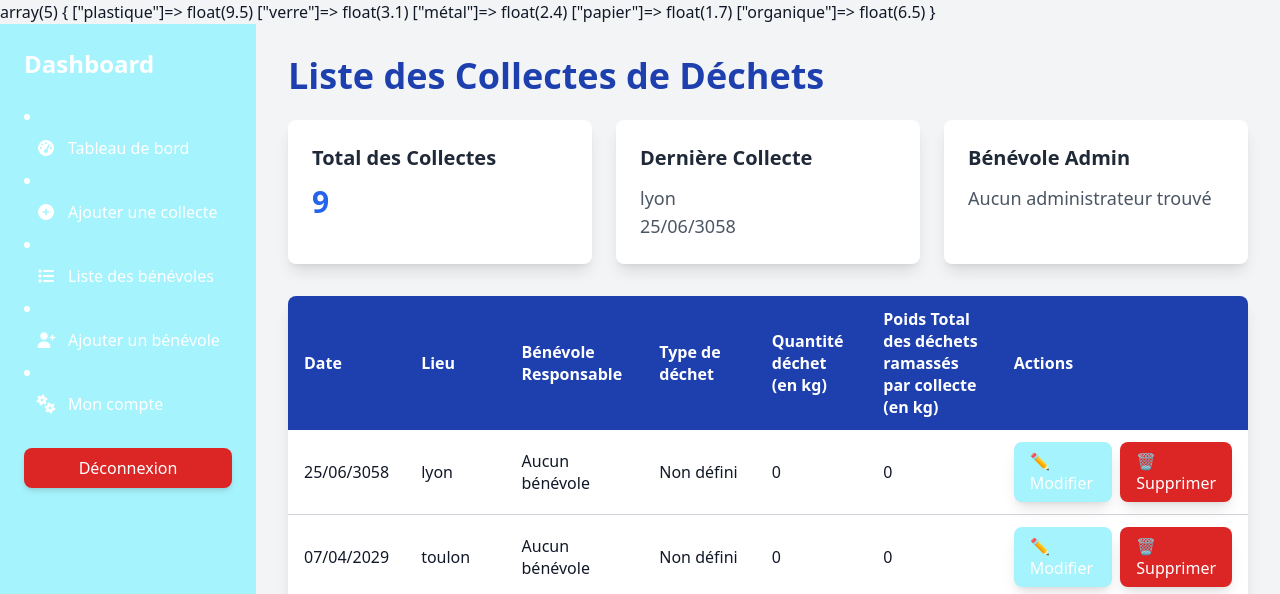
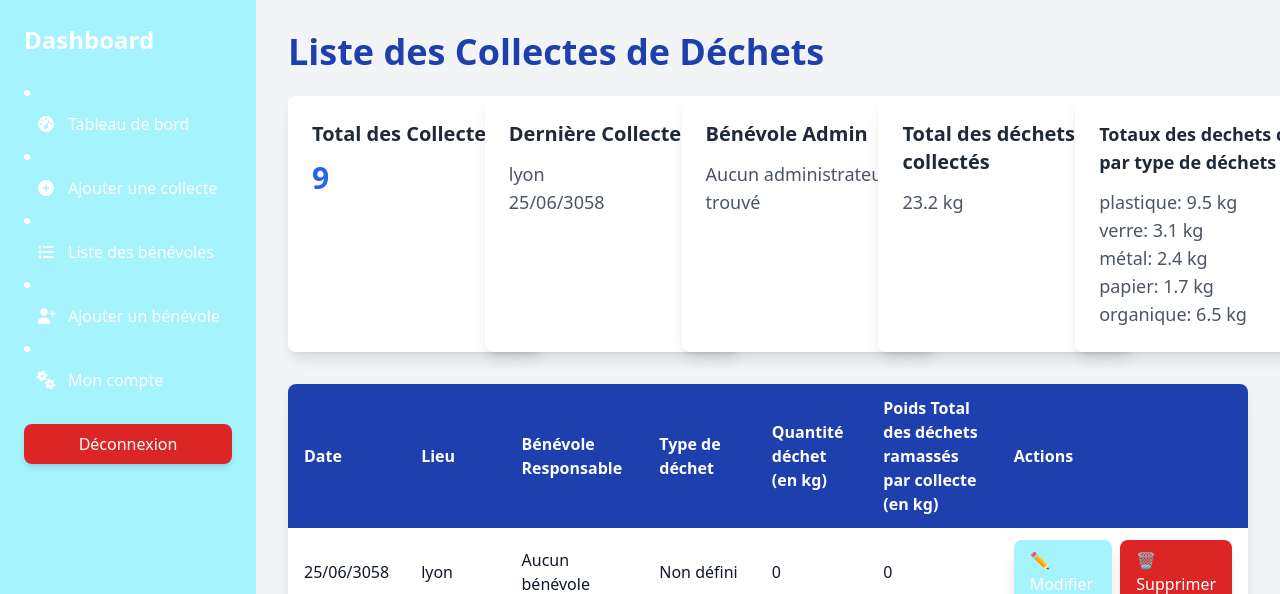
Before and after one commit to Elo-S38/Projet_PHP, a PHP site: page /collection_list.php in a window 1280 px wide. Shown: the top 594 px of the page. Run offline with PHP 8.4, Linux system fonts and the light colour scheme; data comes from the database, SQL or seed files in the repository; data that the repository does not hold is empty; some libraries are stand-ins or nearby versions.

Commit message:
Affichage card totaux par type de dechets

```diff
--- a/association/php/collection_list.php
+++ b/association/php/collection_list.php
@@ -37,7 +37,7 @@ try {
 		$sumByTypeDechet[$type_dechet] += $quantiteKg;
 	}
 
-	var_dump($sumByTypeDechet);
+
 
     $admin = $query->fetch(PDO::FETCH_ASSOC);
     $adminNom = $admin ? htmlspecialchars($admin['nom']) : 'Aucun administrateur trouvé';
@@ -94,22 +94,38 @@ error_reporting(E_ALL);
         <?php endif; ?>
 
         <!-- Cartes d'informations -->
-        <div class="grid grid-cols-1 sm:grid-cols-2 lg:grid-cols-3 gap-6 mb-8">
+        <div class="grid grid-cols-1 sm:grid-cols-2 lg:grid-cols-5 gap-6 mb-8">
             <!-- Nombre total de collectes -->
-            <div class="bg-white p-6 rounded-lg shadow-lg">
+            <div class="bg-white p-6 rounded-lg shadow-lg w-64">
+
                 <h3 class="text-xl font-semibold text-gray-800 mb-3">Total des Collectes</h3>
                 <p class="text-3xl font-bold text-blue-600"><?= count($collectes) ?></p>
             </div>
             <!-- Dernière collecte -->
-            <div class="bg-white p-6 rounded-lg shadow-lg">
+            <div class="bg-white p-6 rounded-lg shadow-lg w-64">
+
                 <h3 class="text-xl font-semibold text-gray-800 mb-3">Dernière Collecte</h3>
                 <p class="text-lg text-gray-600"><?= htmlspecialchars($collectes[0]['lieu']) ?></p>
                 <p class="text-lg text-gray-600"><?= date('d/m/Y', strtotime($collectes[0]['date_collecte'])) ?></p>
             </div>
             <!-- Bénévole Responsable -->
-            <div class="bg-white p-6 rounded-lg shadow-lg">
+            <div class="bg-white p-6 rounded-lg shadow-lg w-64">
+
                 <h3 class="text-xl font-semibold text-gray-800 mb-3">Bénévole Admin</h3>
                 <p class="text-lg text-gray-600"><?= $adminNom ?></p>
+            </div>
+            <!-- Total des dechets collectés -->
+            <div class="bg-white p-6 rounded-lg shadow-lg w-64">
+
+                <h3 class="text-xl font-semibold text-gray-800 mb-3">Total des déchets collectés</h3>
+                <p class="text-lg text-gray-600"><?= round($poids_total[0]["SUM(quantite_kg)"], 2) . " kg"?></p>
+            </div>
+            <!-- Totaux des dechets collectés par type de déchets-->
+            <div class="bg-white p-6 rounded-lg shadow-lg w-80">
+                <h3 class="text-lg font-semibold text-gray-800 mb-3">Totaux des dechets collectés par type de déchets</h3>
+                <p class="text-lg text-gray-600"><?php foreach ($sumByTypeDechet as $type_dechet => $quantite){
+                    echo $type_dechet . ": " . $quantite . " kg" . "<br>";
+                } ?></p>
             </div>
         </div>
 
```
